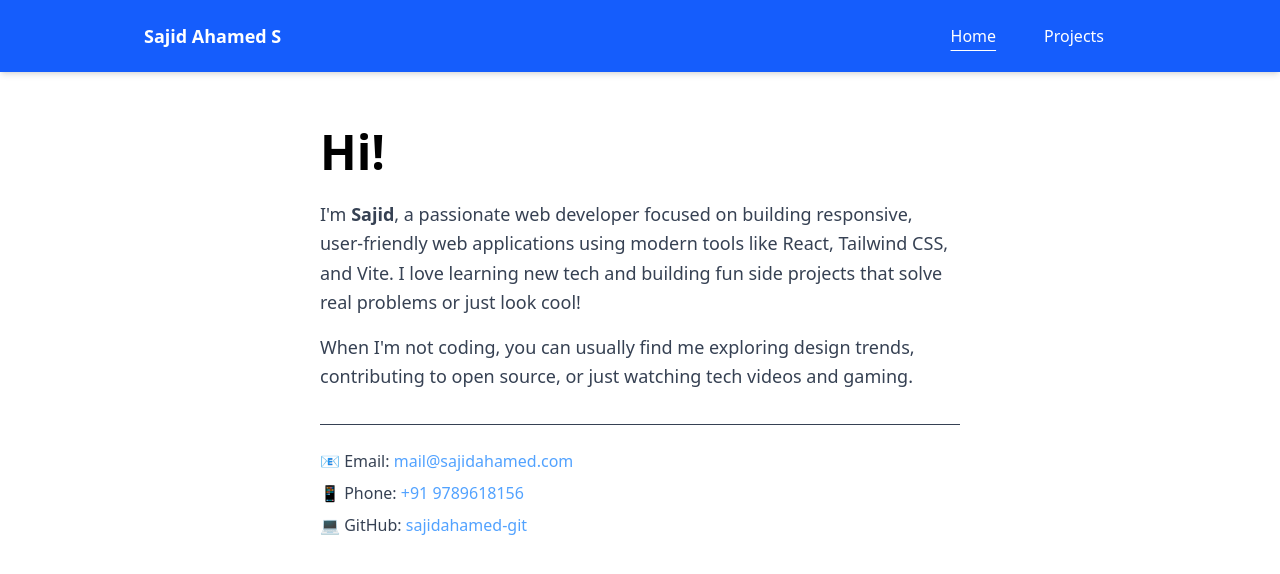
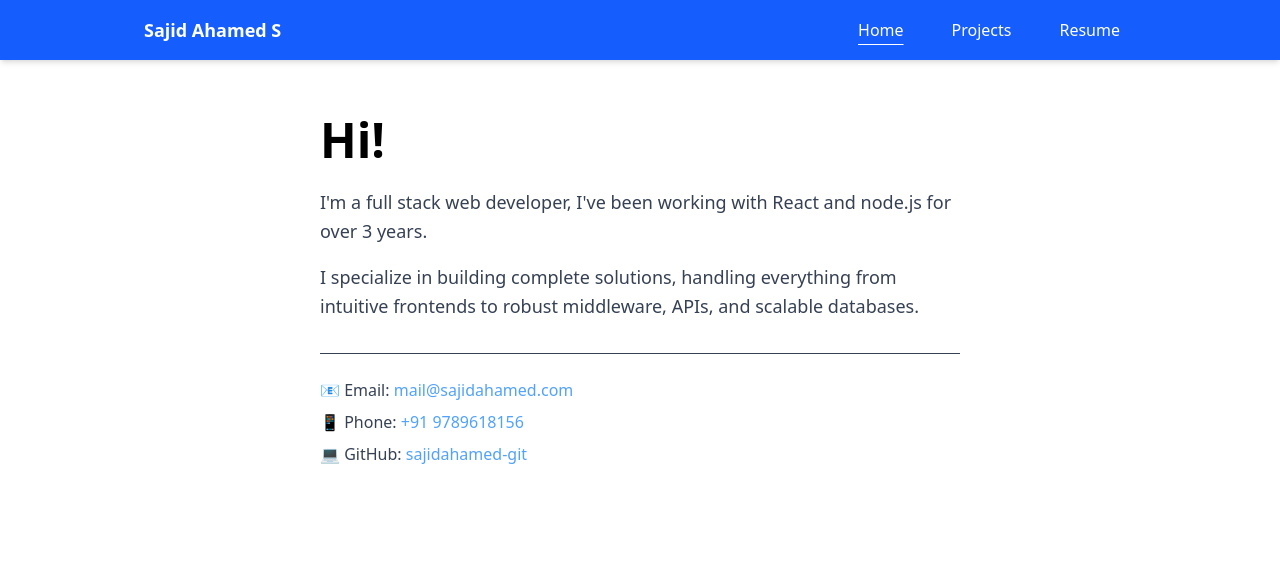
Before and after one commit to sajidahamed-git/my-page, a React (Vite) app: page / in a window 1280 px wide. Shown: the top 574 px of the page. Built offline with nearby package versions, Linux system fonts and the light colour scheme.

Commit message:
added router

```diff
--- a/package.json
+++ b/package.json
@@ -11,8 +11,10 @@
   },
   "dependencies": {
     "@tailwindcss/vite": "^4.1.3",
+    "clsx": "^2.1.1",
     "react": "^19.0.0",
-    "react-dom": "^19.0.0"
+    "react-dom": "^19.0.0",
+    "react-router-dom": "^7.6.2"
   },
   "devDependencies": {
     "@eslint/js": "^9.21.0",
--- a/src/App.jsx
+++ b/src/App.jsx
@@ -1,27 +1,20 @@
-import { useState } from "react";
+import { BrowserRouter as Router, Routes, Route } from "react-router-dom";
 import Navbar from "./components/Navbar";
 import Home from "./pages/Home";
-import About from "./pages/About";
+import Resume from "./pages/Resume";
 import Projects from "./pages/Projects";
 
 export default function App() {
-  const [page, setPage] = useState("home");
-
-  const renderPage = () => {
-    switch (page) {
-      // case "about":
-        // return <About />;
-      case "projects":
-        return <Projects />;
-      default:
-        return <Home />;
-    }
-  };
-
   return (
-    <div>
-      <Navbar setPage={setPage} page = {page} />
-      <div className="p-4">{renderPage()}</div>
-    </div>
+    <Router>
+      <Navbar />
+      <div className="p-4">
+        <Routes>
+          <Route path="/" element={<Home />} />
+          <Route path="/resume" element={<Resume/>} />
+          <Route path="/projects" element={<Projects />} />
+        </Routes>
+      </div>
+    </Router>
   );
 }
--- a/src/components/Navbar.jsx
+++ b/src/components/Navbar.jsx
@@ -1,4 +1,8 @@
-export default function Navbar({ setPage, page }) {
+import { Link, useLocation } from "react-router-dom";
+import clsx from "clsx";
+
+export default function Navbar() {
+  const location = useLocation();
   return (
     <nav className="bg-blue-600 text-white shadow-md">
       <div className="max-w-screen-lg mx-auto px-4 py-4 flex justify-between items-center">
@@ -8,27 +12,40 @@ export default function Navbar({ setPage, page }) {
         {/* Navigation links on the right */}
         <ul className="flex space-x-4">
           <li>
-            <button
-              onClick={() => setPage("home")}
-              className={`px-4 py-2 rounded hover:bg-blue-700 transition ${
-                page === "home" ? "underline underline-offset-8 decoration-white" : ""
-              }`}
+            <Link
+              to="/"
+              className={clsx(
+                "px-4 py-2 rounded hover:bg-blue-700 transition",
+                location.pathname === "/" &&
+                  "underline underline-offset-8 decoration-white"
+              )}
             >
               Home
-            </button>
+            </Link>
           </li>
           <li>
-            <button
-              onClick={() => setPage("projects")}
-              className={`px-4 py-2 rounded hover:bg-blue-700 transition ${
-                page === "projects" ? "underline underline-offset-8 decoration-white" : ""
-              }`}
+            <Link
+              to="/projects"
+              className={clsx(
+                "px-4 py-2 rounded hover:bg-blue-700 transition",
+                location.pathname === "/projects" &&
+                  "underline underline-offset-8 decoration-white"
+              )}
             >
               Projects
-            </button>
+            </Link>
           </li>
           <li>
-
+            <Link
+              to="/resume"
+              className={clsx(
+                "px-4 py-2 rounded hover:bg-blue-700 transition",
+                location.pathname === "/about" &&
+                  "underline underline-offset-8 decoration-white"
+              )}
+            >
+              Resume
+            </Link>
           </li>
         </ul>
       </div>
--- a/src/pages/About.jsx
+++ /dev/null
@@ -1,16 +0,0 @@
-export default function About() {
-    return (
-      <div className="max-w-2xl mx-auto mt-10 px-4">
-        <h2 className="text-3xl font-semibold mb-4 text-center">About Me</h2>
-        <p className="text-gray-700 leading-relaxed text-lg">
-          Hi! I'm <span className="font-semibold">Sajid</span>, a passionate web developer focused on building responsive,
-          user-friendly web applications using modern tools like React and Tailwind CSS. I love learning new tech and
-          building fun side projects that solve real problems or just look cool!
-        </p>
-        <p className="mt-4 text-gray-700 leading-relaxed text-lg">
-          When I'm not coding, you can usually find me exploring design trends, contributing to open source, or just
-          watching tech videos and gaming.
-        </p>
-      </div>
-    );
-  }
--- a/src/pages/Home.jsx
+++ b/src/pages/Home.jsx
@@ -6,15 +6,14 @@ export default function Home() {
 
       {/* Description */}
       <p className="text-gray-700 leading-relaxed text-lg">
-        I'm <span className="font-semibold ">Sajid</span>, a passionate web developer focused on building responsive,
-        user-friendly web applications using modern tools like React, Tailwind CSS, and Vite. I love learning new tech and
-        building fun side projects that solve real problems or just look cool!
+        I'm a full stack web developer, I've been working with React and node.js for over 3 years.
+
+      </p>
+      <p className="mt-4 text-gray-700 leading-relaxed text-lg">
+        I specialize in building complete solutions, handling everything from intuitive frontends to robust middleware, APIs, and scalable databases.
       </p>
 
-      <p className="mt-4 text-gray-700 leading-relaxed text-lg">
-        When I'm not coding, you can usually find me exploring design trends, contributing to open source, or just
-        watching tech videos and gaming.
-      </p>
+
 
       {/* Contact Info */}
       <div className="mt-8 border-t border-gray-700 pt-6 text-gray-700 space-y-2">
--- /dev/null
+++ b/src/pages/Resume.jsx
@@ -0,0 +1,11 @@
+
+
+export default function Resume() {
+
+
+  return (
+    <div className="max-w-2xl mx-auto mt-10 px-4">
+
+    </div>
+  );
+}
```
Also changed, not shown: src/App.css (deleted), 2 other files (tests, documents, lock files or other folders).
